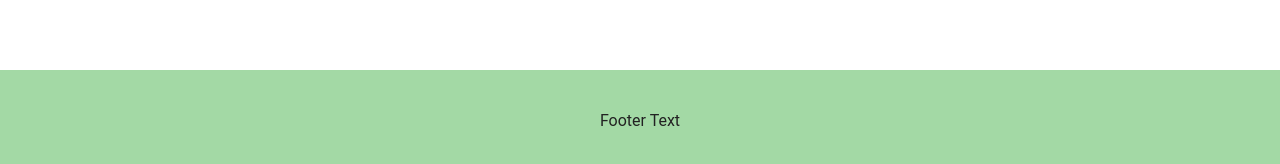
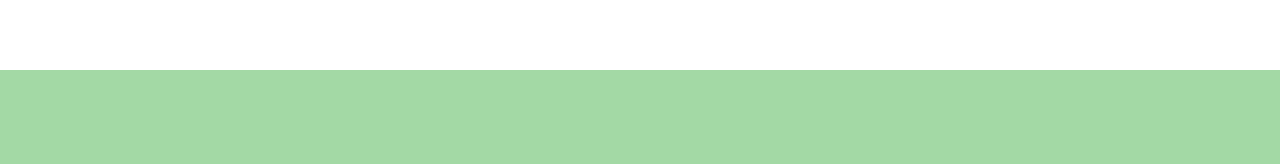
Before and after one commit to hamiltonhart/thesumpthins, a Next.js app in the folder frontend/: page / in a window 1280 px wide. Shown: the part 630-794 px from the top of the page. Built offline with nearby package versions, Linux system fonts and the light colour scheme.

Commit message:
Removed placeholder footer text.

```diff
--- a/frontend/components/global/Page.js
+++ b/frontend/components/global/Page.js
@@ -10,7 +10,7 @@ export default function Page({ children }) {
         <GlobalStyle />
         <Header />
         <BodyContainer>{children}</BodyContainer>
-        <Footer>Footer Text</Footer>
+        <Footer />
       </MainContainer>
     </>
   );
```
